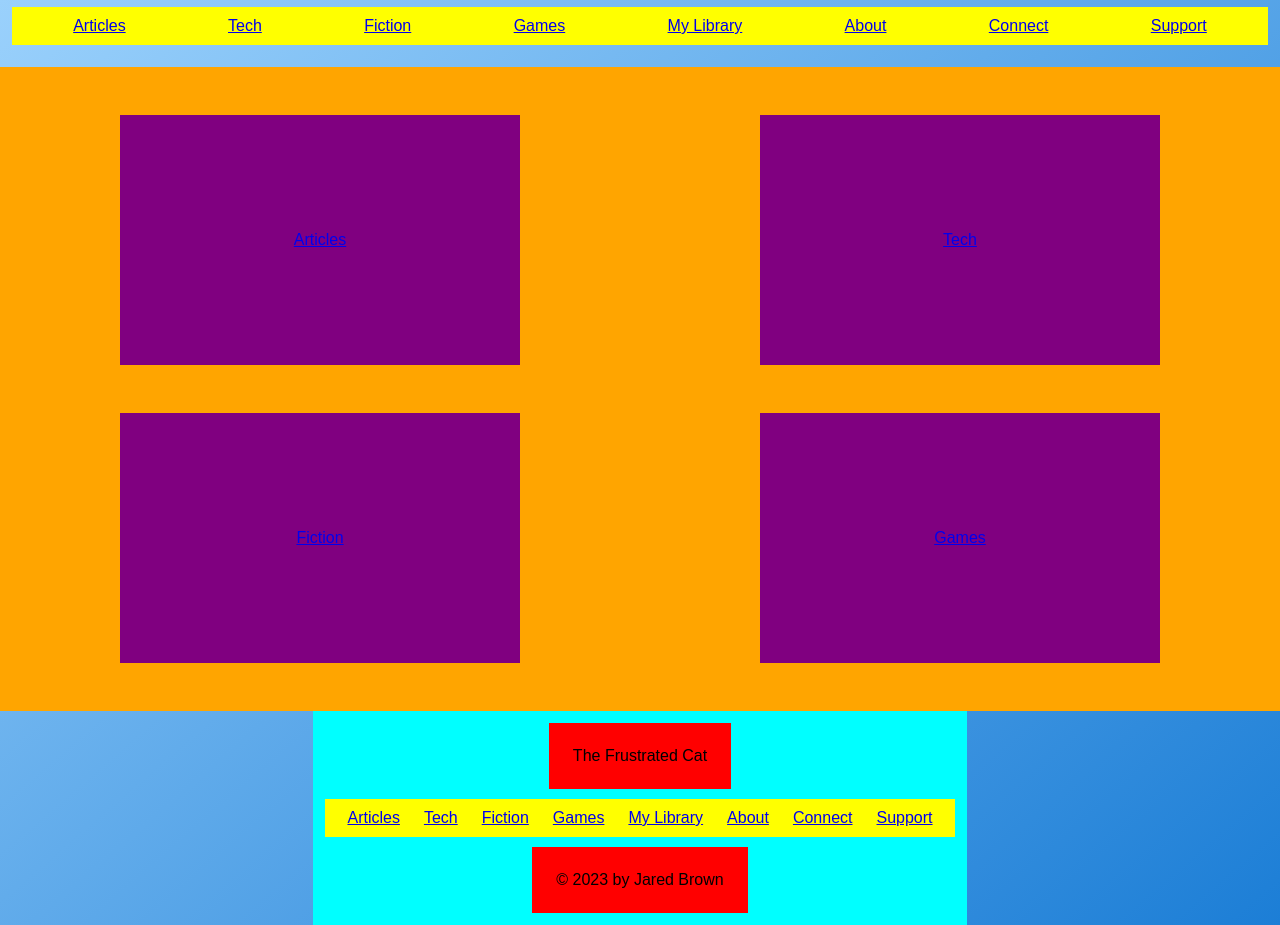
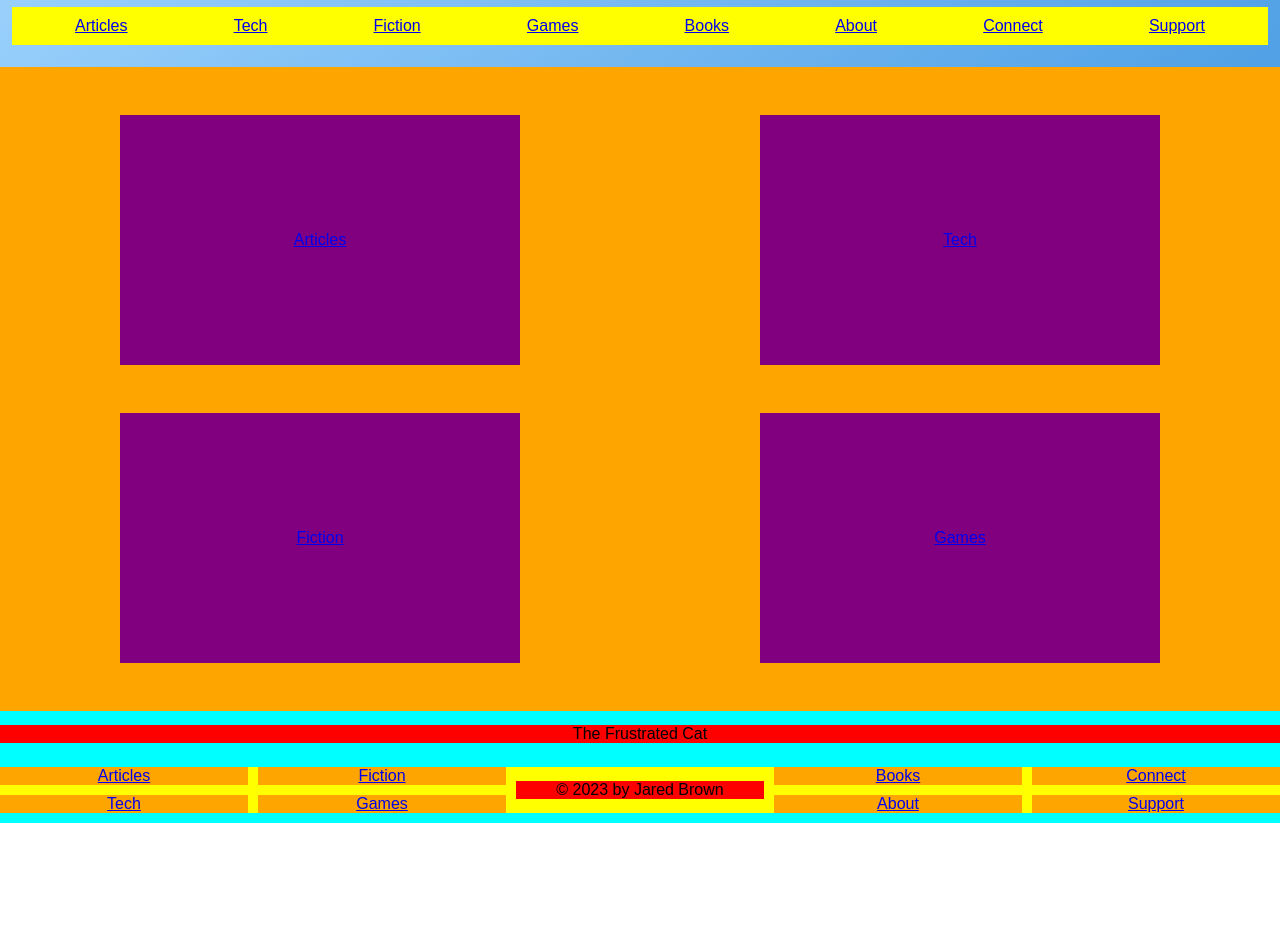
Before and after one commit to frustratedcat/blog, a plain HTML site: page index.html in a window 1280 px wide. Shown: the part 174-1099 px from the top of the page. After the commit the page ends 997 px from the top, so only its background shows below. Drawn offline with Linux system fonts and the light colour scheme.

Commit message:
Update structure and styling in footer

```diff
--- a/index.html
+++ b/index.html
@@ -24,7 +24,7 @@
             <a href="#">Games</a>
           </li>
           <li>
-            <a href="#">My Library</a>
+            <a href="#">Books</a>
           </li>
           <li>
             <a href="#">About</a>
@@ -52,35 +52,38 @@
         <a href="#">Games</a>
       </section>
     </main>
+    <div class="footer-div">
       <footer>
         <p class="footer-title">The Frustrated Cat</p>
         <ul class="footer-nav">
-        <li class="footer-li">
+          <li class="footer-li-1">
             <a href="#">Articles</a>
           </li>
-        <li class="footer-li">
+          <li class="footer-li-2">
             <a href="#">Tech</a>
           </li>
-        <li class="footer-li">
+          <li class="footer-li-3">
             <a href="#">Fiction</a>
           </li>
-        <li class="footer-li">
+          <li class="footer-li-4">
             <a href="#">Games</a>
           </li>
-        <li class="footer-li">
-          <a href="#">My Library</a>
+
+          <li class="footer-li-5">
+            <a href="#">Books</a>
           </li>
-        <li class="footer-li">
+          <li class="footer-li-6">
             <a href="#">About</a>
           </li>
-        <li class="footer-li">
+          <li class="footer-li-7">
             <a href="#">Connect</a>
           </li>
-        <li class="footer-li">
+          <li class="footer-li-8">
             <a href="#">Support</a>
           </li>
         </ul>
         <p class="footer-copy">&copy; 2023 by Jared Brown</p>
       </footer>
+    </div>
   </body>
 </html>
--- a/style.css
+++ b/style.css
@@ -8,7 +8,6 @@ body {
   display: flex;
   flex-direction: column;
   margin: 0 auto;
-  /* max-width: 1300px; */
   font-family: sans-serif;
   background: linear-gradient(to left top, #1c7ed6, #a5d8ff);
 }
@@ -31,8 +30,8 @@ header {
 }
 
 .main-nav {
+  list-style: none;
   display: flex;
-  list-style: none;
   justify-content: space-around;
   flex-wrap: wrap;
   margin: 10px auto;
@@ -63,39 +62,95 @@ main {
   height: 250px;
 }
 
+.footer-div {
+  display: flex;
+  justify-content: center;
+  align-items: center;
+}
+
 footer {
-  display: flex;
-  flex-direction: column;
-  place-items: center;
-  padding: 12px;
-  margin: 0 auto;
-  max-width: 1300px;
+  width: 1300px;
+  padding-bottom: 10px;
+  text-align: center;
+  display: grid;
+  justify-content: center;
+  align-content: center;
+  align-items: center;
+  grid-template-columns: repeat(5, 1fr);
+  grid-template-rows: repeat(2, 1fr);
+  column-gap: 10px;
+  row-gap: 10px;
   background-color: aqua;
 }
 
 .footer-title {
-  display: flex;
-  padding: 24px;
+  grid-column: 1 / -1;
+  grid-row: 1 / 1;
   background-color: red;
 }
 
 .footer-nav {
-  display: flex;
   list-style: none;
-  justify-content: space-between;
-  flex: 1 0 0;
-  flex-wrap: wrap;
-  margin: 10px auto;
-  padding: 10px;
-  max-width: 1300px;
+  grid-column: 1 / -1;
+  grid-row: 2 / -1;
+  display: grid;
+  grid-template-columns: repeat(5, 1fr);
+  grid-template-rows: repeat(2, 1fr);
+  column-gap: 10px;
+  row-gap: 10px;
   background-color: yellow;
 }
 
-.footer-li {
-  padding: 0 12px;
+.footer-li-1 {
+  grid-column: 1 / 2;
+  grid-row: 1 / 2;
+  background-color: orange;
+}
+
+.footer-li-2 {
+  grid-column: 1 / 2;
+  grid-row: 2 / 3;
+  background-color: orange;
+}
+
+.footer-li-3 {
+  grid-column: 2 / 3;
+  grid-row: 1 / 2;
+  background-color: orange;
+}
+
+.footer-li-4 {
+  grid-column: 2 / 3;
+  grid-row: 2 / 3;
+  background-color: orange;
+}
+
+.footer-li-5 {
+  grid-column: 4 / 5;
+  grid-row: 1 / 2;
+  background-color: orange;
+}
+
+.footer-li-6 {
+  grid-column: 4 / 5;
+  grid-row: 2 / 3;
+  background-color: orange;
+}
+
+.footer-li-7 {
+  grid-column: 5 / 6;
+  grid-row: 1 / 2;
+  background-color: orange;
+}
+
+.footer-li-8 {
+  grid-column: 5 / 6;
+  grid-row: 2 / 3;
+  background-color: orange;
 }
 
 .footer-copy {
-  padding: 24px;
+  grid-column: 3 / 3;
+  grid-row: 2 / -1;
   background-color: red;
 }
```
Lines whose indentation alone changed are shown as unchanged.
